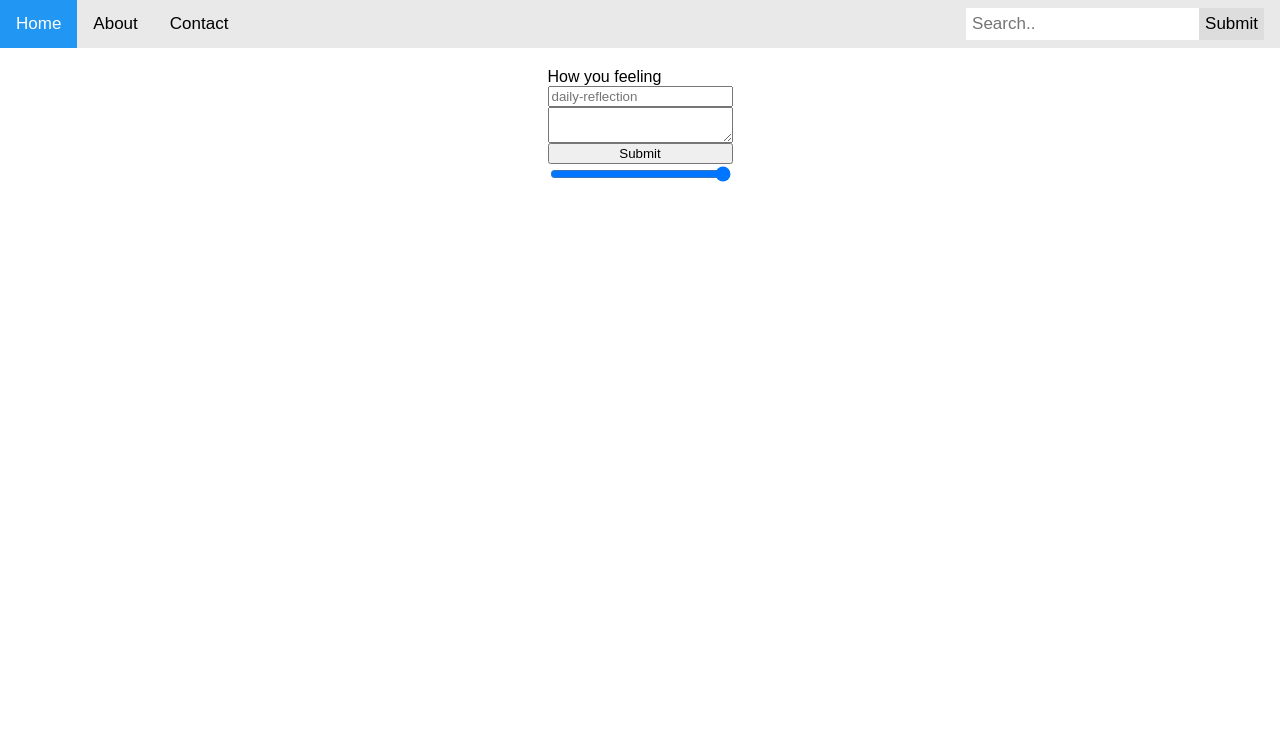
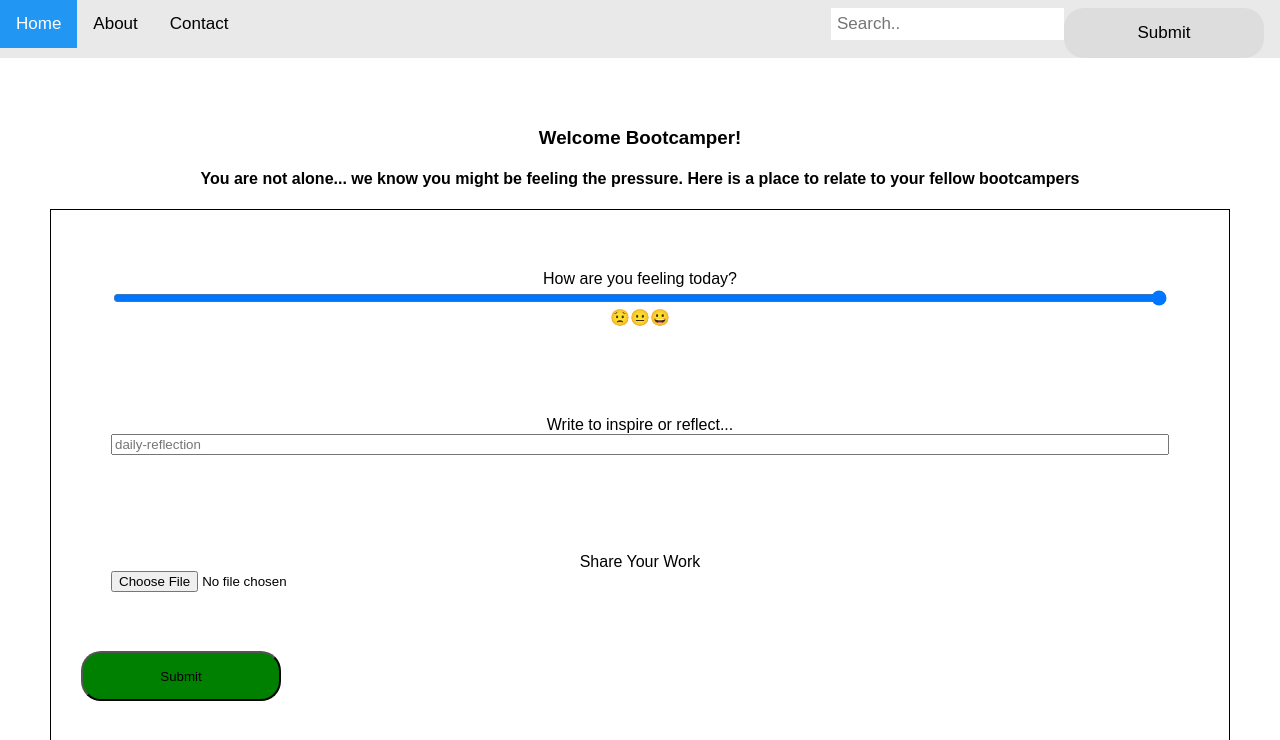
Before and after one commit to SchoolOfCode/national-project-week-room-17-leanne-karen-reece-ahammed, a React (Create React App) app in the folder soc-week-9/: page / in a window 1280 px wide. Shown: the top 740 px of the page. Built offline with nearby package versions, Linux system fonts and the light colour scheme.

Commit message:
start of CSS

```diff
--- a/soc-week-9/src/component/App/App.js
+++ b/soc-week-9/src/component/App/App.js
@@ -1,34 +1,14 @@
-import "./App.css";
+import './App.css';
+import NavBar from '../Nav-bar';
+import SearchForm from '../SearchForm';
 
 function App() {
-  return (
-    <div>
-      <div class="topnav">
-        <a class="active" href="#home">
-          Home
-        </a>
-        <a href="#about">About</a>
-        <a href="#contact">Contact</a>
-        <div class="search-container">
-          <form onSubmit="/action_page.php">
-            <input type="text" placeholder="Search.." name="search" />
-            <button type="submit">Submit</button>
-          </form>
-        </div>
-      </div>
-      <div class="form-container flex-container">
-
-        <form className="comments-form">
-        <label className="top-label">How you feeling</label>
-          <input type="text" placeholder="daily-reflection" />
-          <textarea />
-          <button type="submit">Submit</button>
-          <input type="range" min="0" max="5" />
-        </form>
-      </div>
-
-    </div>
-  );
+	return (
+		<div>
+			<NavBar />
+			<SearchForm />
+		</div>
+	);
 }
 
 export default App;
--- a/soc-week-9/src/component/Nav-bar/index.css
+++ b/soc-week-9/src/component/Nav-bar/index.css
@@ -0,0 +1,77 @@
+.topnav {
+	overflow: hidden;
+	background-color: #e9e9e9;
+}
+
+.topnav a {
+	float: left;
+	display: block;
+	color: black;
+	text-align: center;
+	padding: 14px 16px;
+	text-decoration: none;
+	font-size: 17px;
+}
+
+.topnav a:hover {
+	background-color: #ddd;
+	color: black;
+}
+
+.topnav a.active {
+	background-color: #2196f3;
+	color: white;
+}
+
+.topnav .search-container {
+	float: right;
+}
+
+.topnav input[type=text] {
+	padding: 6px;
+	margin-top: 8px;
+	font-size: 17px;
+	border: none;
+}
+
+.topnav .search-container button {
+	float: right;
+	padding: 6px;
+	margin-top: 8px;
+	margin-right: 16px;
+	background: #ddd;
+	font-size: 17px;
+	border: none;
+	cursor: pointer;
+}
+
+.topnav .search-container button:hover {
+	background: #ccc;
+}
+
+@media screen and (max-width: 600px) {
+	.topnav .search-container {
+		float: none;
+	}
+	.topnav a,
+	.topnav input[type=text],
+	.topnav .search-container button {
+		float: none;
+		display: block;
+		text-align: left;
+		width: 100%;
+		margin: 0;
+		padding: 14px;
+	}
+	.topnav input[type=text] {
+		border: 1px solid #ccc;
+	}
+}
+
+.range-form,
+.comments-form,
+.top-label {
+	display: flex;
+	justify-content: center;
+	flex-direction: column;
+}
--- a/soc-week-9/src/component/Nav-bar/index.js
+++ b/soc-week-9/src/component/Nav-bar/index.js
@@ -0,0 +1,21 @@
+import './index.css';
+
+function NavBar() {
+	return (
+		<div class="topnav">
+			<a class="active" href="#home">
+				Home
+			</a>
+			<a href="#about">About</a>
+			<a href="#contact">Contact</a>
+			<div class="search-container">
+				<form onSubmit="/action_page.php">
+					<input type="text" placeholder="Search.." name="search" />
+					<button type="submit">Submit</button>
+				</form>
+			</div>
+		</div>
+	);
+}
+
+export default NavBar;
--- /dev/null
+++ b/soc-week-9/src/component/SearchForm/index.css
@@ -0,0 +1,39 @@
+.container {
+	height: 100vh;
+	width: 100vw;
+	padding: 50px;
+	text-align: center;
+}
+
+.form-container {
+	display: grid;
+	grid-template-rows: repeat(5, 1fr);
+	padding: 30px;
+	grid-template-areas: "Feeling" "Reflection" "Workshops" "Share" "Submit";
+	row-gap: 20px;
+	justify-items: stretch;
+	border: 1px solid black;
+	/* align-items: stretch; */
+}
+
+.form-box {
+	display: flex;
+	flex-direction: column;
+	justify-content: center;
+	align-items: stretch;
+	padding: 30px;
+}
+.emoji {
+	justify-self: stretch;
+}
+
+/* label {
+	text-align: center;
+} */
+
+button {
+	width: 200px;
+	height: 50px;
+	background-color: green;
+	border-radius: 20px;
+}
--- /dev/null
+++ b/soc-week-9/src/component/SearchForm/index.js
@@ -0,0 +1,32 @@
+import React from 'react';
+import './index.css';
+
+function SearchForm() {
+	return (
+		<div className="container">
+			<h3>Welcome Bootcamper! </h3>
+			<h4>
+				You are not alone... we know you might be feeling the pressure. Here is a place to relate to your fellow
+				bootcampers
+			</h4>
+			<form className="form-container">
+				<div className="form-box">
+					<label>How are you feeling today?</label>
+					<input type="range" min="0" max="5" />
+					<div className="emoji">😟😐😀</div>
+				</div>
+				<div className="form-box">
+					<label> Write to inspire or reflect...</label>
+					<input type="text" placeholder="daily-reflection" />
+				</div>
+				<div className="form-box">
+					<label>Share Your Work</label>
+					<input type="file" />
+				</div>
+				<button type="submit">Submit</button>
+			</form>
+		</div>
+	);
+}
+
+export default SearchForm;
```
